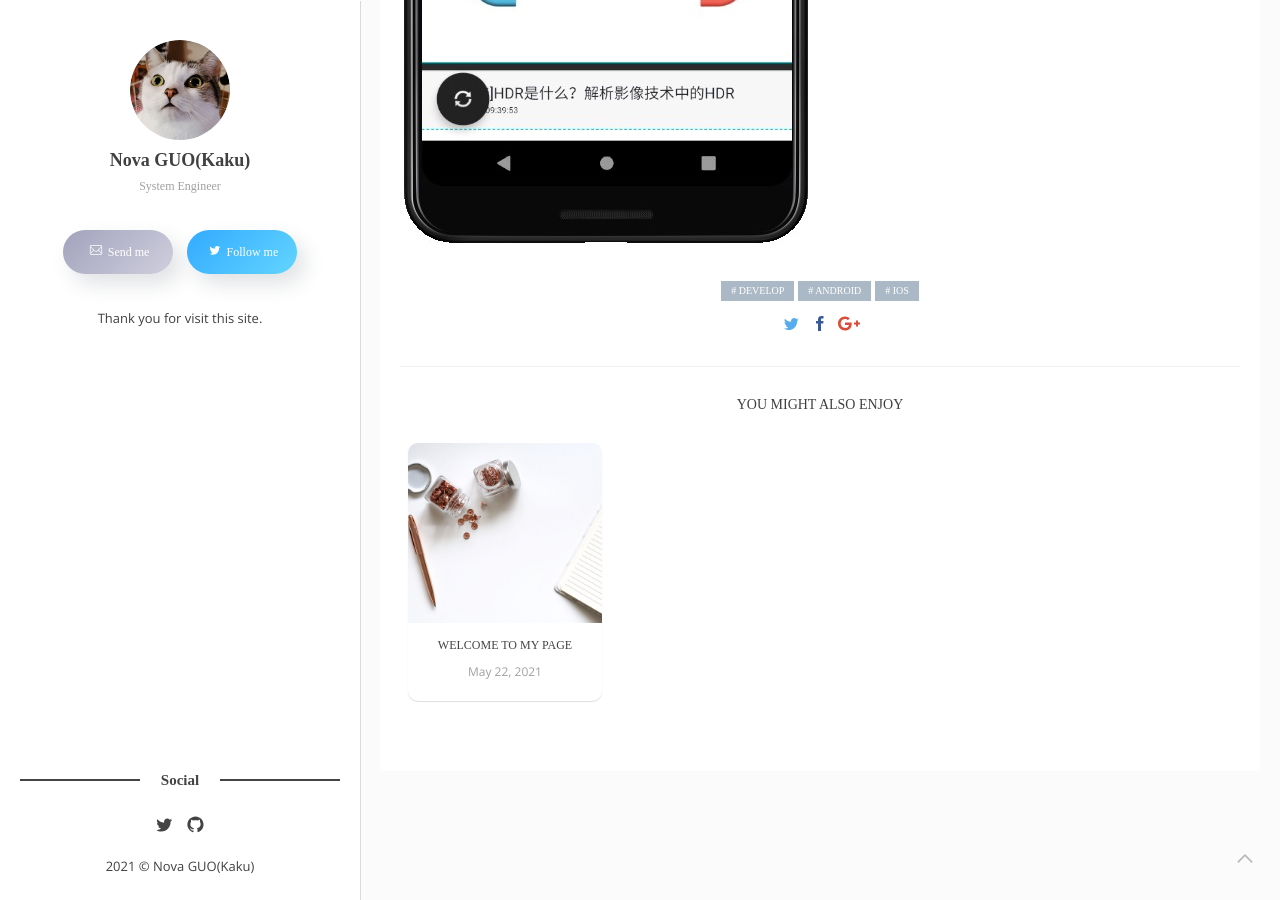
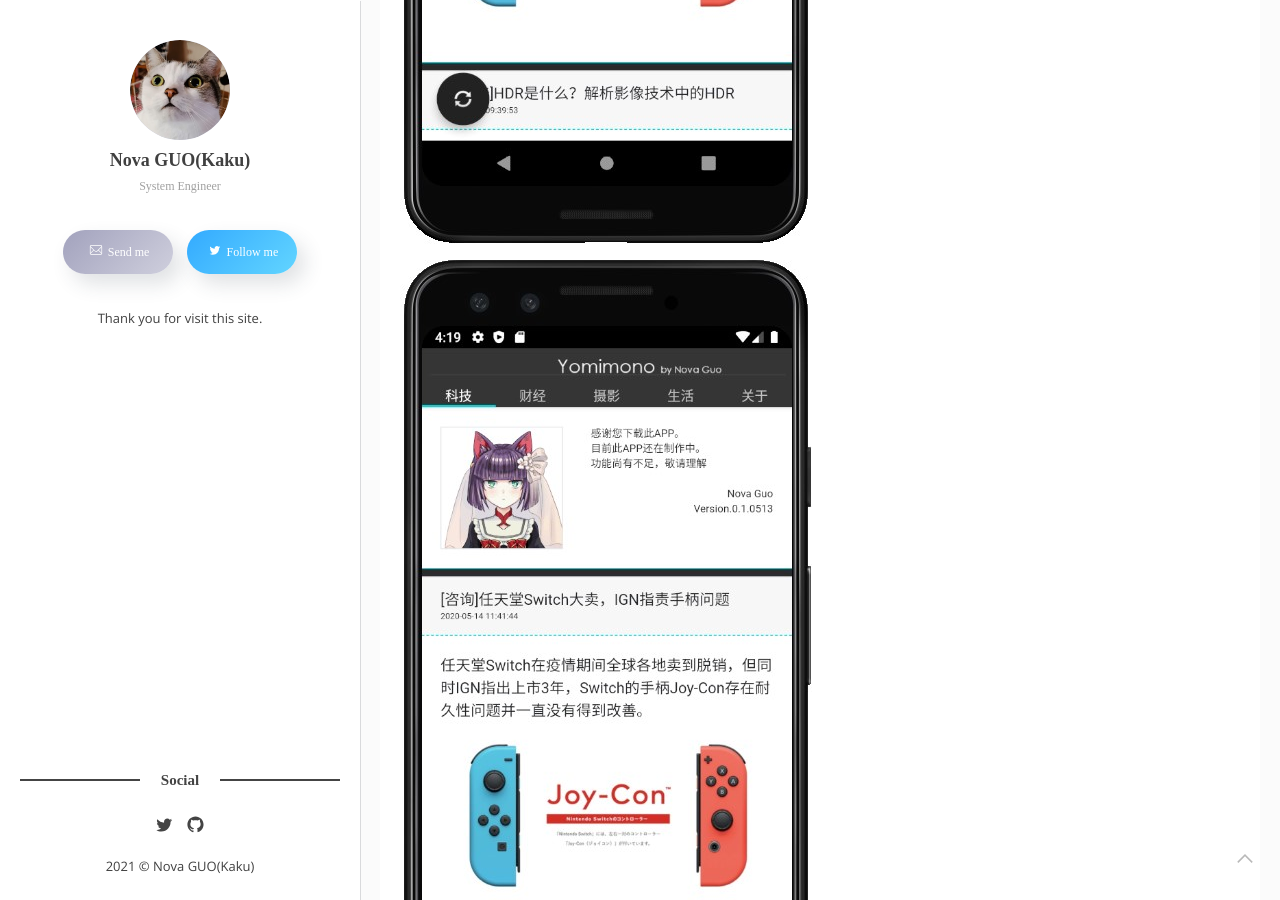
Before and after one commit to kyokuto52/kyokuto52.github.io, a Jekyll site: the page built from _posts/2021-05-23-Yumimono-APP.markdown, in a window 1280 px wide and 900 px high, scrolled down 1378 px. Built offline with Jekyll 4.4.1, drawn with Linux system fonts in a browser that asks for light colours; some web fonts are replaced.

Commit message:
Update 2021-05-23-Yumimono-APP.markdown

```diff
--- a/_posts/2021-05-23-Yumimono-APP.markdown
+++ b/_posts/2021-05-23-Yumimono-APP.markdown
@@ -12,4 +12,9 @@
 
 The name 'Yomimono' is means 'reading material' in Japanese.
 
+
 ![]({{site.baseurl}}/images/HomeAPP2.jpg)
+
+<div style="align: center">
+<img src="/images/HomeAPP2.jpg"/>
+</div>
```
